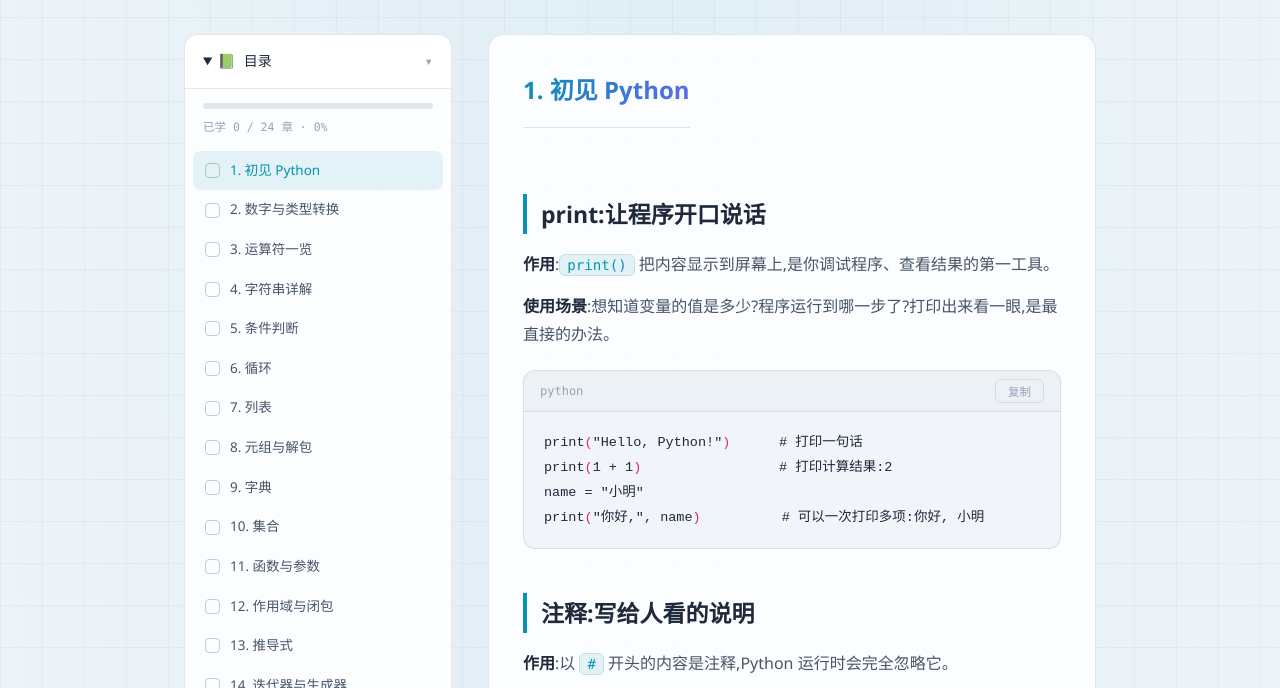
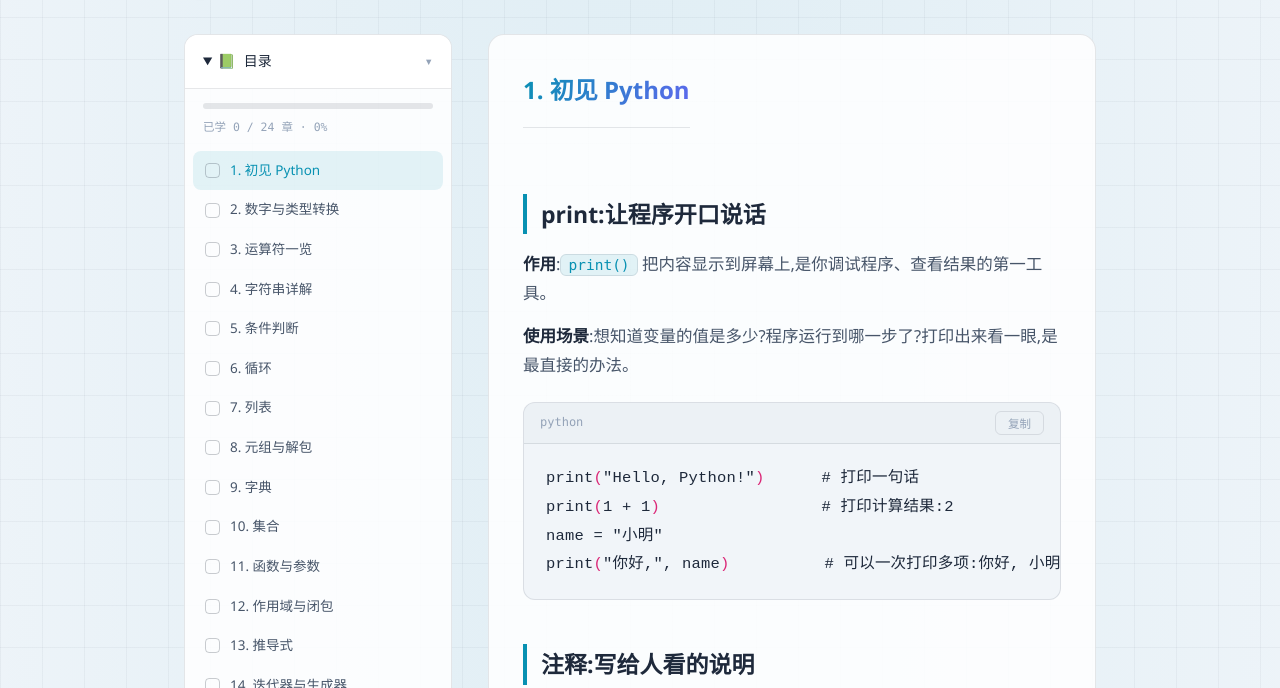
Before and after one commit to jwp11/jwp11.github.io, a plain HTML site: page python.html in a window 1280 px wide. Shown: the part 67-755 px from the top of the page. Drawn offline with Linux system fonts and the light colour scheme.

Commit message:
排版优化: 公式块13.5px提升至15.5px+行距1.8+字距0.2px, 正文16.5px, 表格15px, 等宽栈补SF Mono/Menlo

```diff
--- a/css/style.css
+++ b/css/style.css
@@ -25,7 +25,7 @@
   --pn-1: #f472b6;
   --pn-2: #fbbf24;
   --pn-3: #4ade80;
-  --mono: "JetBrains Mono", "Cascadia Code", Consolas, "Courier New", monospace;
+  --mono: "JetBrains Mono", "SF Mono", "Cascadia Code", Menlo, Consolas, "Courier New", monospace;
   --sans: "Segoe UI", "PingFang SC", "Microsoft YaHei", -apple-system, sans-serif;
 }
 
@@ -320,7 +320,7 @@
 }
 
 .article {
-  font-size: 16px;
+  font-size: 16.5px;
   color: var(--text);
   word-wrap: break-word;
 }
@@ -361,7 +361,7 @@
 .article table {
   width: 100%;
   border-collapse: collapse;
-  font-size: 14.5px;
+  font-size: 15px;
   overflow: hidden;
   border-radius: 10px;
   border: 1px solid var(--border);
@@ -369,7 +369,7 @@
 
 .article th {
   font-family: var(--mono);
-  font-size: 13px;
+  font-size: 13.5px;
   text-align: left;
   padding: 10px 16px;
   background: var(--accent-dim);
@@ -436,11 +436,12 @@
 .copy-btn.copied { color: #34d399; border-color: #34d399; }
 
 .code-block pre {
-  padding: 18px 20px;
+  padding: 20px 22px;
   overflow-x: auto;
   font-family: var(--mono);
-  font-size: 13.5px;
-  line-height: 1.7;
+  font-size: 15.5px;
+  line-height: 1.8;
+  letter-spacing: 0.2px;
   color: var(--text);
 }
 
```
